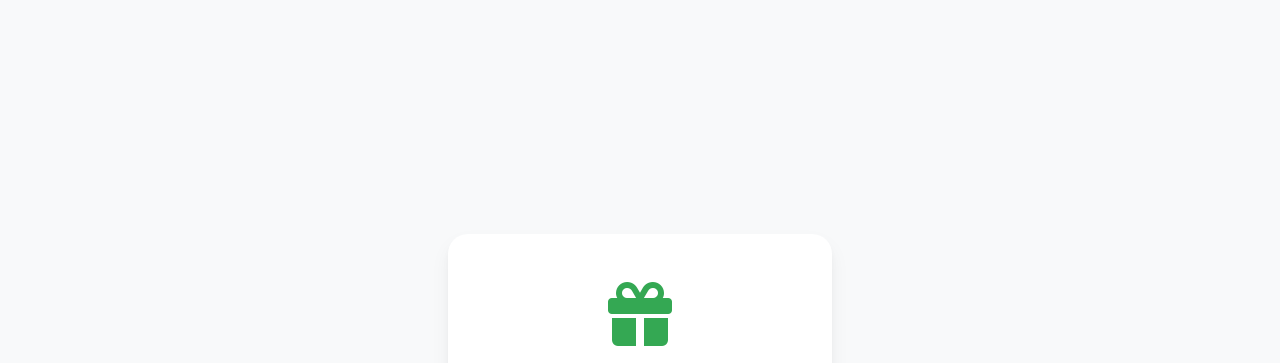
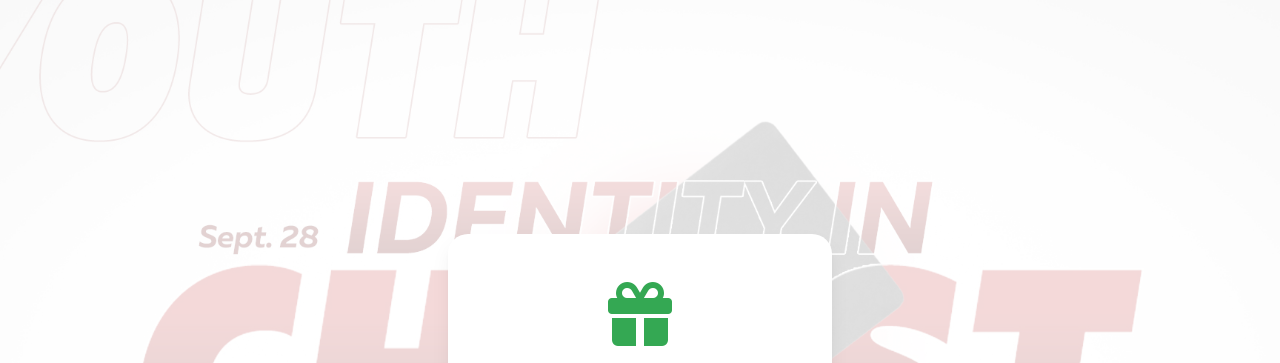
Before and after one commit to jeremy062006/consolation, a plain HTML site: page index.html in a window 1280 px wide. Shown: the top 363 px of the page. Drawn offline with nearby package versions, Linux system fonts and the light colour scheme.

Commit message:
Update index.html

```diff
--- a/index.html
+++ b/index.html
@@ -15,6 +15,8 @@
     <style>
         body {
             font-family: 'Montserrat', sans-serif;
+            position: relative; /* To contain absolute positioned elements */
+            overflow: hidden; /* Hide anything outside the viewport */
         }
         h1, h2, h3, h4, h5, h6 {
             font-family: 'Montserrat', sans-serif;
@@ -38,14 +40,73 @@
             background-color: var(--card-bg);
             border-radius: 20px;
             box-shadow: 0 10px 20px rgba(0, 0, 0, 0.05), 0 6px 6px rgba(0, 0, 0, 0.03);
+            z-index: 10;
         }
         .icon {
             font-size: 4rem;
             color: var(--accent-2);
         }
+
+        /* Background Placeholder */
+        .background-placeholder {
+            position: absolute;
+            top: 0;
+            left: 0;
+            width: 100%;
+            height: 100%;
+            background-image: url('Identitiy in Christ 3.jpg');
+            background-size: cover;
+            background-position: center;
+            z-index: -1; /* Place behind the content */
+        }
+
+        /* Semi-transparent overlay for readability */
+        .background-overlay {
+            position: absolute;
+            top: 0;
+            left: 0;
+            width: 100%;
+            height: 100%;
+            background-color: rgba(255, 255, 255, 0.8);
+            z-index: -1; /* Place behind the content */
+        }
+
+        /* Pop-up Animation for Emojis */
+        .pop-up {
+            position: absolute;
+            top: 100%; /* Start at the bottom of the screen */
+            transform: translateX(-50%) scale(0.5);
+            opacity: 0;
+            animation: confetti-pop 3s forwards ease-out;
+            pointer-events: none;
+            font-size: 2.5rem;
+            text-shadow: 0 2px 4px rgba(0,0,0,0.1);
+        }
+
+        @keyframes confetti-pop {
+            0% {
+                transform: translateX(-50%) scale(0.5);
+                opacity: 0;
+                top: 100%;
+            }
+            10% {
+                opacity: 1;
+                transform: translateX(-50%) scale(1);
+            }
+            100% {
+                opacity: 0;
+                transform: translateX(-50%) scale(1) translateY(-200vh);
+
+            }
+        }
     </style>
 </head>
 <body class="flex items-center justify-center min-h-screen p-8">
+
+    <!-- Background with placeholder image and overlay -->
+    <div class="background-placeholder"></div>
+    <div class="background-overlay"></div>
+
     <div class="card p-8 sm:p-12 text-center max-w-sm w-full">
         <div class="icon-container mb-6">
             <i class="fa-solid fa-gift icon"></i>
@@ -53,5 +114,31 @@
         <h1 class="text-2xl sm:text-3xl mb-4 font-bold">🎊 Congratulations!</h1>
         <p class="text-base sm:text-lg mb-8 font-normal leading-relaxed">You won a consolation prize!</p>
     </div>
+
+    <script>
+        document.addEventListener('DOMContentLoaded', () => {
+            const emojis = ['🎊', '🎁', '✨', '🎉'];
+            const container = document.body;
+
+            function createPopUp() {
+                const emoji = emojis[Math.floor(Math.random() * emojis.length)];
+                const element = document.createElement('div');
+                element.classList.add('pop-up');
+                element.style.left = `${Math.random() * 100}%`;
+                element.textContent = emoji;
+                container.appendChild(element);
+
+                // Remove the element after the animation is complete
+                setTimeout(() => {
+                    element.remove();
+                }, 3000); // Matches the animation duration
+            }
+
+            // Create 30 pop-ups in a staggered manner
+            for (let i = 0; i < 30; i++) {
+                setTimeout(createPopUp, i * 100);
+            }
+        });
+    </script>
 </body>
 </html>
```
